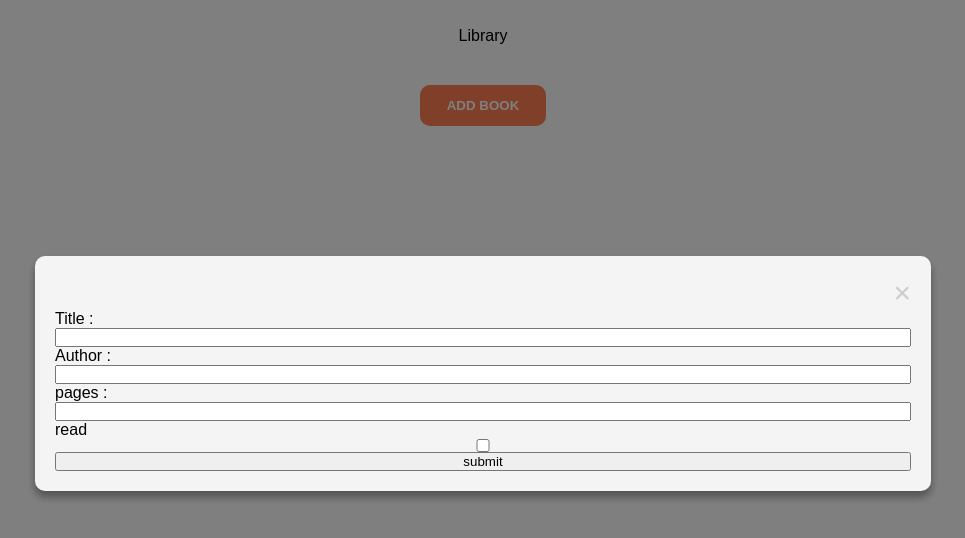
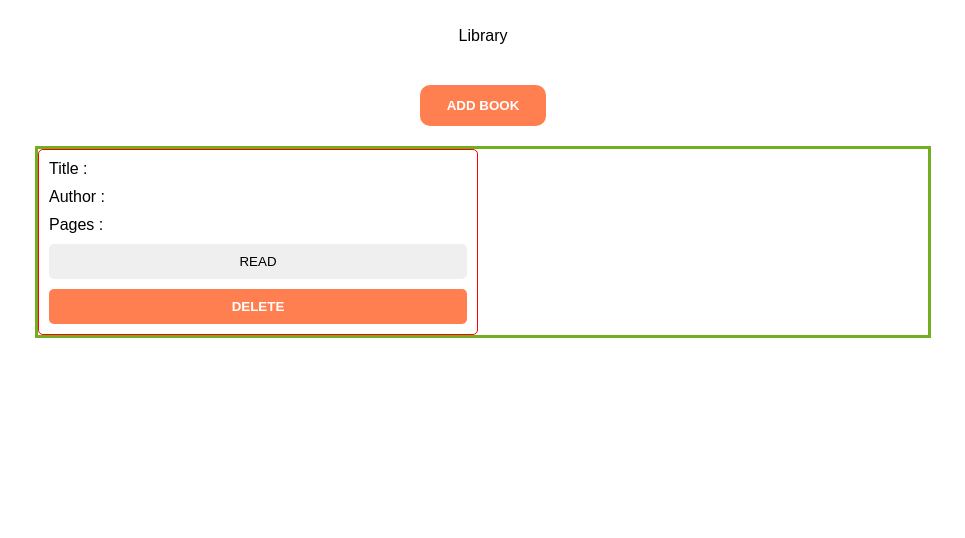
Before and after one commit to EtnoPolino/Library, a plain HTML site: page index.html in a window 1280 px wide. Shown: the whole page, without its empty margins (157-1122 px from the left). Drawn offline with Linux system fonts and the light colour scheme.

Commit message:
book not css done

```diff
--- a/index.html
+++ b/index.html
@@ -21,13 +21,25 @@
                 <input type="text" name="title" id="title" required>
                 <label for="author"> Author : </label>
                 <input type="text" name="author" id="author" required>
-                <label for="pages"> pages : </label>
+                <label for="pages"> Pages : </label>
                 <input type="number" name="pages" id="pages" min="1" max="5000" required>
-                <label for="read">read</label>
-                <input type="checkbox" name="read" id="read" required>
+                <div>
+                    <label for="read">Have you read it ? </label>
+                    <input type="checkbox" name="read" id="read">
+                </div>
                 <button type="submit">submit</button>
             </form>
         </div>
+
+        <section class="bookcontainer">
+            <div class="note">
+                <p>Title : <span id="title"></span></p>
+                <p>Author : <span id="author"></span></p>
+                <p>Pages : <span id="pages"></span></p>
+                <button id="read">READ</button>
+                <button id="remove">DELETE</button>
+            </div>
+        </section>
     </main>
 </body>
 </html>
--- a/script.js
+++ b/script.js
@@ -3,10 +3,12 @@ const log = console.log;
 const modal = document.querySelector('#modal');
 const addBookModal = document.querySelector('#modalBtn');
 const closeModalBtn = document.querySelector('.closeBtn');
+const submitBook = document.querySelector('button[type=submit]');
 
-/*
+
 addBookModal.addEventListener('click', openModal);
 closeModalBtn.addEventListener('click', closeModal);
+/*submitBook.addEventListener('click', closeModal);*/
 window.addEventListener('click', clickOutside)
 
 function openModal(){
@@ -24,7 +26,6 @@ function clickOutside(e){
     }
 }
 
-*/
 
 
 
--- a/style.css
+++ b/style.css
@@ -17,7 +17,8 @@ header{
     justify-self: center;
 }
 
-main > button{
+main > button,
+button[type=submit]{
     display: block;
     margin: 12px auto;
     padding: 1em 2em;
@@ -25,10 +26,12 @@ main > button{
     border: 0;
     color: white;
     font-weight: 700;
+    margin-bottom: 20px;
     background-color: coral;
 }
 
-main > button:hover{
+main > button:hover,
+button[type=submit]:hover{
     background-color: darkgrey;
     cursor: pointer;
 }
@@ -43,19 +46,26 @@ main > button:hover{
     width: 100%;
     overflow: auto;
     background-color: rgb(0, 0, 0, 0.5);
-   /* display: none; */
+    display: none;
 }
 
 form{
     background-color: #f4f4f4;
     border-radius: 10px;
-    margin: 20% auto;
+    margin: 10% auto;
     padding: 20px;
-    width: 70%;
+    width: 400px;
     box-shadow: 0 5px 8px 0 rgb(0, 0, 0, 0.2), 0 7px 8px 0 rgb(0, 0, 0, 0.2);
 
     display: flex;
     flex-direction: column;
+    gap: 10px;
+}
+
+form > div{
+    display: flex;
+    align-items: center;
+    gap: 10px;
 }
 
 .closeBtn{
@@ -70,4 +80,52 @@ form{
     color: black;
 }
 
-/*------------------- Styling the modal -------------------*/
+input[type=text],
+input[type=number]{
+    padding: 5px;
+    border-radius: 5px;
+}
+
+/*-------------- set main -----------------*/
+main > section{
+    margin: auto;
+    width: 70%;
+    border: 3px solid #73AD21;
+    display: grid;
+    grid-template-columns: repeat(auto-fill, minmax(300px, 1fr));
+    grid-auto-rows: max-content;
+    gap: 10px;
+    justify-content: center;
+}
+
+
+/*-------------- set javascript -----------------*/
+.note{
+    display: flex;
+    flex-direction: column;
+    gap: 10px;
+    border: 1px solid red;
+    padding: 10px;
+    border-radius: 5px;
+}
+
+.note > button{
+    border: 0;
+    padding: 10px;
+    border-radius: 5px;
+}
+
+.note > button:hover{
+    cursor: pointer;
+}
+
+.note > button:last-child{
+    color: white;
+    font-weight: 700;
+    background-color: coral;
+}
+
+.note > button:last-child:hover{
+    background-color: darkgrey;
+    cursor: pointer;
+}
```
